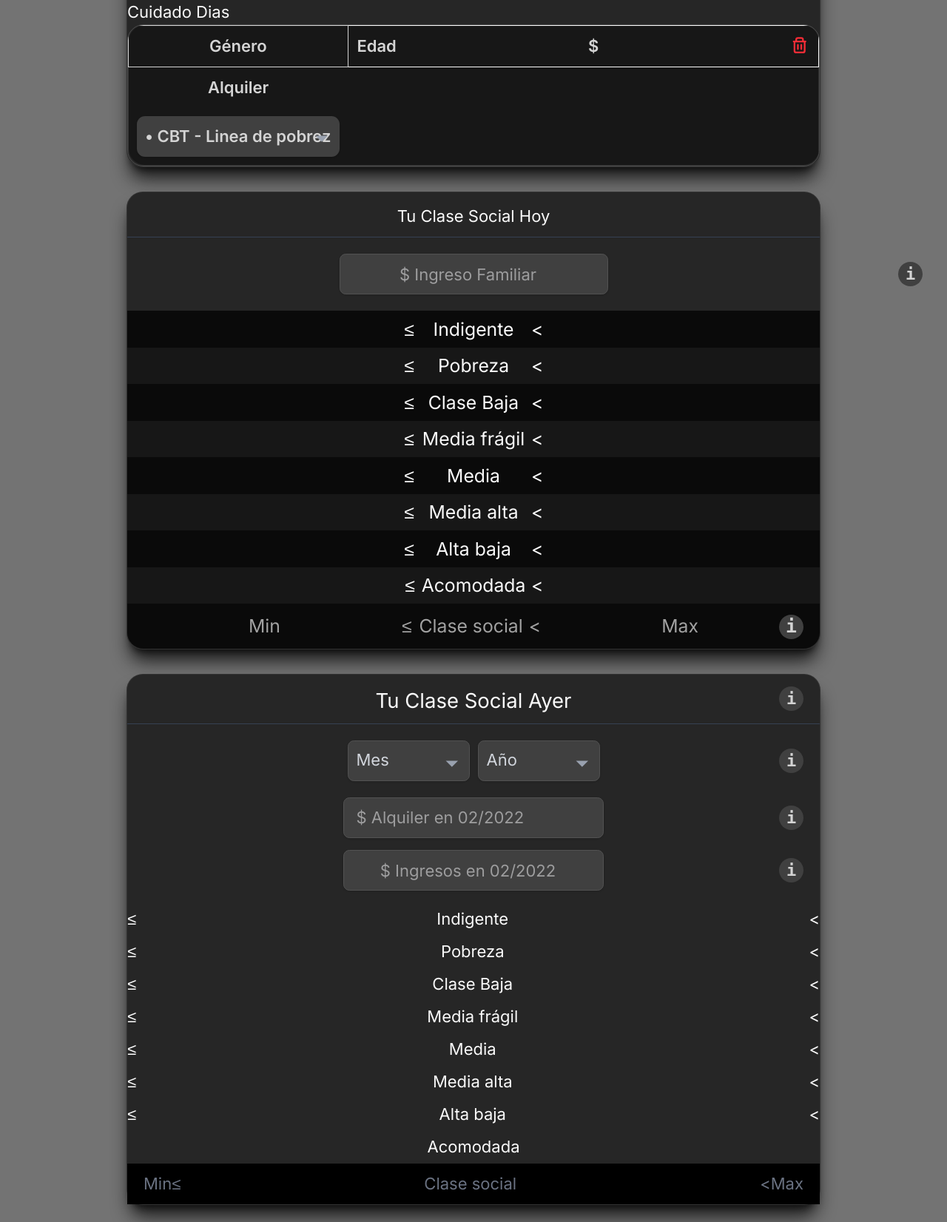
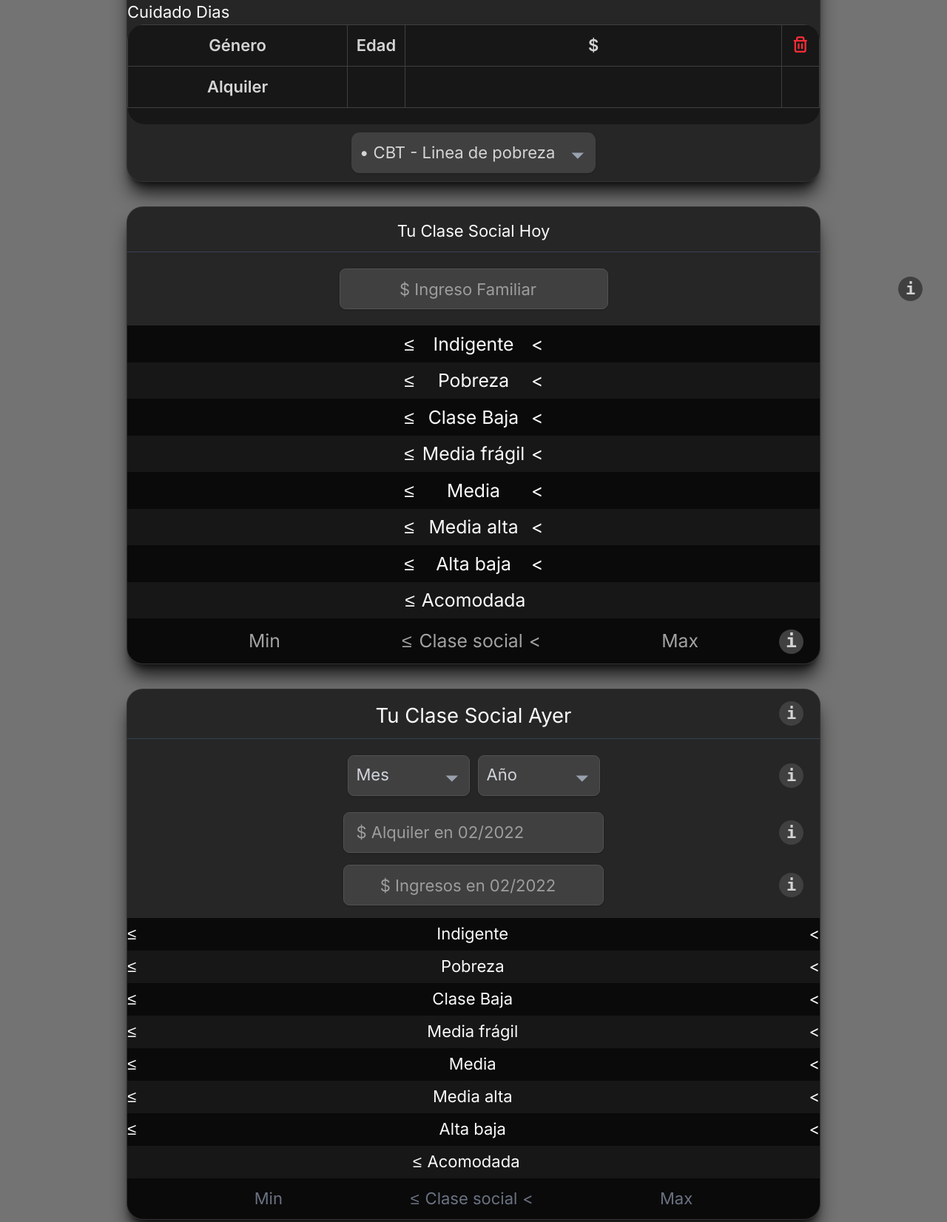
Before and after one commit to escribroid/canasta-cba-cbt-front-vite, a website built with Vite: page index.html in a window 1280 px wide. Shown: the part 606-2258 px from the top of the page at 74% size. Built offline with nearby package versions, Linux system fonts and the light colour scheme; no server answers; files whose address does not match are found by name.

Commit message:
v0.9.6.98

```diff
--- a/index.html
+++ b/index.html
@@ -692,19 +692,27 @@
                             <span> Cuidado</span><span> Dias</span>
 
                             <!-- <h3 class="person-table-title">Tu Canasta Mensual</h3> -->
-                            <div class="flex justify-center overflow-auto rounded-2xl border border-neutral-500/50">
-                                <table class="min-w-full table-auto border border-neutral-700/50">
+                            <div class="flex justify-center overflow-auto rounded-2xl">
+                                <table class="min-w-full table-auto">
                                     <thead class="bg-neutral-900">
-                                        <tr class="border">
+                                        <tr class="border border-neutral-700">
                                             <th
-                                                class="w-1/3 p-2 text-center text-neutral-300 font-semibold rounded-tl-2xl border"
+                                                class="w-1/3 p-2 text-center text-neutral-300 font-semibold rounded-tl-2xl border border-neutral-700"
                                             >
                                                 Género
                                             </th>
-                                            <th class="w-1/12 p-2 text-center text-neutral-300 font-semibold">Edad</th>
-                                            <th class="p-2 text-center text-neutral-300 font-semibold">$</th>
                                             <th
-                                                class="w-1/12 p-2 text-center text-neutral-300 font-semibold rounded-tr-2xl"
+                                                class="w-1/12 p-2 text-center text-neutral-300 font-semibold border border-neutral-700"
+                                            >
+                                                Edad
+                                            </th>
+                                            <th
+                                                class="p-2 text-center text-neutral-300 font-semibold border border-neutral-700"
+                                            >
+                                                $
+                                            </th>
+                                            <th
+                                                class="w-1/12 p-2 text-center text-neutral-300 font-semibold rounded-tr-2xl border border-neutral-700"
                                                 title="Eliminar"
                                             >
                                                 <!-- SVG DELETE -->
@@ -731,53 +739,21 @@
                                     <tfoot class="bg-neutral-900">
                                         <tr>
                                             <th
-                                                class="table-canastas-rent w-1/4 p-2 text-center text-neutral-300 font-semibold"
+                                                class="table-canastas-rent w-1/4 p-2 text-center text-neutral-300 font-semibold border border-neutral-700"
                                             >
                                                 Alquiler
                                             </th>
-                                            <th class="p-2"></th>
-                                            <th id="card-main-rent-out" class="w-3/4 p-2"></th>
-                                            <th class="p-2"></th>
+                                            <th class="p-2 border border-neutral-700"></th>
+                                            <th
+                                                id="card-main-rent-out "
+                                                class="w-3/4 p-2 border border-neutral-700"
+                                            ></th>
+                                            <th class="p-2 border border-neutral-700"></th>
                                         </tr>
                                         <tr>
                                             <th
                                                 class="w-1/3 p-2 text-center text-neutral-300 font-semibold rounded-bl-2xl"
-                                            >
-                                                <label for="table-canastas__select" class="relative">
-                                                    <select
-                                                        name="table-canastas__select"
-                                                        id="table-canastas__select"
-                                                        title="Seleccione el detalle personal"
-                                                        class="w-full p-2 bg-neutral-700 text-neutral-300 rounded-lg shadow-sm appearance-none focus:outline-none focus:ring-2 focus:ring-green-500"
-                                                    >
-                                                        <option
-                                                            value=""
-                                                            class="bg-neutral-950 text-neutral-400"
-                                                            disabled
-                                                        >
-                                                            Detalle individual ▼▼
-                                                        </option>
-                                                        <option value="indigencia">• CBA - Linea de indigencia</option>
-                                                        <option value="pobreza" selected>
-                                                            • CBT - Linea de pobreza
-                                                        </option>
-                                                        <option value="clase_baja">• Clase Baja</option>
-                                                        <option value="clase_media_fragil">• Clase Media Fragil</option>
-                                                        <option value="clase_media">• Clase Media</option>
-                                                    </select>
-                                                    <div
-                                                        class="pointer-events-none absolute inset-y-0 right-0 flex items-center px-2 text-gray-400"
-                                                    >
-                                                        <svg
-                                                            class="fill-current h-6 w-6"
-                                                            xmlns="http://www.w3.org/2000/svg"
-                                                            viewBox="0 0 20 20"
-                                                        >
-                                                            <path d="M7 10l5 5 5-5H7z" />
-                                                        </svg>
-                                                    </div>
-                                                </label>
-                                            </th>
+                                            ></th>
                                             <th class="w-1/12 p-2 text-center"></th>
                                             <th id="total-canasta" class="p-2 text-center"></th>
                                             <th class="w-1/12 p-2 rounded-br-2xl text-center"></th>
@@ -787,6 +763,30 @@
                             </div>
                         </form>
                     </div>
+                    <label class="relative flex w-60 m-auto items-center" for="table-canastas__select">
+                        <select
+                            name="table-canastas__select"
+                            id="table-canastas__select"
+                            title="Seleccione el detalle personal"
+                            class="my-2 p-2 w-full bg-neutral-700 text-neutral-300 rounded-lg shadow-sm appearance-none focus:outline-none focus:ring-2 focus:ring-green-500"
+                        >
+                            <option value="" class="bg-neutral-950 text-neutral-400" disabled>
+                                Detalle individual ▼▼
+                            </option>
+                            <option value="indigencia">• CBA - Linea de indigencia</option>
+                            <option value="pobreza" selected>• CBT - Linea de pobreza</option>
+                            <option value="clase_baja">• Clase Baja</option>
+                            <option value="clase_media_fragil">• Clase Media Fragil</option>
+                            <option value="clase_media">• Clase Media</option>
+                        </select>
+                        <div
+                            class="pointer-events-none absolute inset-y-0 right-0 flex items-center px-2 text-gray-400"
+                        >
+                            <svg class="fill-current h-6 w-6" xmlns="http://www.w3.org/2000/svg" viewBox="0 0 20 20">
+                                <path d="M7 10l5 5 5-5H7z" />
+                            </svg>
+                        </div>
+                    </label>
                 </div>
             </div>
 
@@ -919,7 +919,7 @@
                                     >≤</span
                                 >
                                 <span class="w-[10ch]">Acomodada</span>
-                                <span class="mayor-menor w-[1ch] text-center h-full flex items-center">&lt;</span>
+                                <span class="mayor-menor w-[1ch] text-center h-full flex items-center"></span>
                             </div>
                             <div class="table-classes-acomodada-max m-0 p-0 flex justify-center items-center"></div>
                         </div>
@@ -1122,9 +1122,9 @@
                         </div>
 
                         <!-- Tabla clases sociales pasadas------------------------------->
-                        <div class="table-classes-past pt-0 mt-2 text-center">
+                        <div class="table-classes-past pt-0 mt-2 text-center rounded-b-2xl bg-neutral-900">
                             <div
-                                class="table-classes-indigencia table-classes-indigencia-past flex flex-wrap m-0 mb-0 p-0 w-full"
+                                class="table-classes-indigencia table-classes-indigencia-past flex flex-wrap m-0 mb-0 p-0 w-full bg-neutral-950"
                             >
                                 <div
                                     class="table-classes-indigencia-min-past m-0 p-0 flex justify-center items-center"
@@ -1158,7 +1158,9 @@
                                 ></div>
                             </div>
 
-                            <div class="table-classes-baja table-classes-baja-past flex flex-wrap m-0 p-0 w-full">
+                            <div
+                                class="table-classes-baja table-classes-baja-past bg-neutral-950 flex flex-wrap m-0 p-0 w-full"
+                            >
                                 <div class="table-classes-baja-min-past m-0 p-0 flex justify-center items-center"></div>
                                 <div
                                     class="class-baja-row class-baja-row-past flex flex-1 m-0 p-0 py-1 justify-between items-center"
@@ -1190,7 +1192,9 @@
                                 ></div>
                             </div>
 
-                            <div class="table-classes-media table-classes-media-past flex flex-wrap m-0 p-0 w-full">
+                            <div
+                                class="table-classes-media table-classes-media-past bg-neutral-950 flex flex-wrap m-0 p-0 w-full"
+                            >
                                 <div
                                     class="table-classes-media-min-past m-0 p-0 flex justify-center items-center"
                                 ></div>
@@ -1229,7 +1233,7 @@
                             <div class="table-classes-alta table-classes-alta-past flex flex-wrap m-0 p-0 w-full">
                                 <div class="table-classes-alta-min-past m-0 p-0 flex justify-center items-center"></div>
                                 <div
-                                    class="class-alta-row class-alta-row-past flex flex-1 m-0 p-0 py-1 justify-between items-center"
+                                    class="class-alta-row class-alta-row-past bg-neutral-950 flex flex-1 m-0 p-0 py-1 justify-between items-center"
                                 >
                                     <span class="text-center mayor-menor pr-0 h-full flex justify-center items-center"
                                         >≤</span
@@ -1239,28 +1243,33 @@
                             </div>
 
                             <div
-                                class="table-classes-acomodada table-classes-acomodada-past flex flex-wrap m-0 p-0 w-full"
+                                class="table-classes-acomodada table-classes-acomodada-past justify-center flex flex-wrap m-0 p-0 w-full"
                             >
-                                <div class="class-media-alta-row flex flex-1 m-0 p-0 py-1 justify-center items-center">
-                                    Acomodada
+                                <div
+                                    class="class-acomodada-row class-acomodada-row-past flex m-0 p-0 py-1 justify-between items-center"
+                                >
+                                    <span
+                                        class="mayor-menor w-[1ch] pr-0 h-full flex justify-center items-center text-center"
+                                        >≤</span
+                                    >
+                                    <span class="w-[10ch]">Acomodada</span>
+                                    <span class="mayor-menor w-[1ch] text-center h-full flex items-center"></span>
                                 </div>
                             </div>
 
-                            <div class="flex flex-wrap w-full text-gray-500 relative">
-                                <div class="table-classes-alta-min-info m-0 p-0 pl-4 py-2 bg-black">Min</div>
-                                <div
-                                    class="table-classes-info flex-1 m-0 p-0 bg-black flex justify-between items-center"
-                                >
+                            <div
+                                class="flex flex-wrap justify-center w-full bg-neutral-950 text-gray-500 relative rounded-b-2xl"
+                            >
+                                <div class="table-classes-alta-min-info m-auto justify-center p-0 py-2">Min</div>
+                                <div class="table-classes-info justify-center flex items-center">
                                     <span
-                                        class="mayor-menor bg-black pr-0 h-full flex justify-center items-center text-center"
+                                        class="mayor-menor w-[1ch] pr-0 h-full flex justify-center items-center text-center"
                                         >≤</span
-                                    >Clase social<span class="mayor-menor bg-black text-center h-full flex items-center"
-                                        >&lt;</span
                                     >
+                                    <span class="w-[10ch]">Clase social</span>
+                                    <span class="mayor-menor w-[1ch] text-center h-full flex items-center">&lt;</span>
                                 </div>
-                                <div class="table-classes-alta-max-info m-0 p-0 pr-4 bg-black flex items-center">
-                                    Max
-                                </div>
+                                <div class="table-classes-alta-max-info m-auto p-0 flex items-center">Max</div>
                             </div>
                         </div>
                     </div>
```
